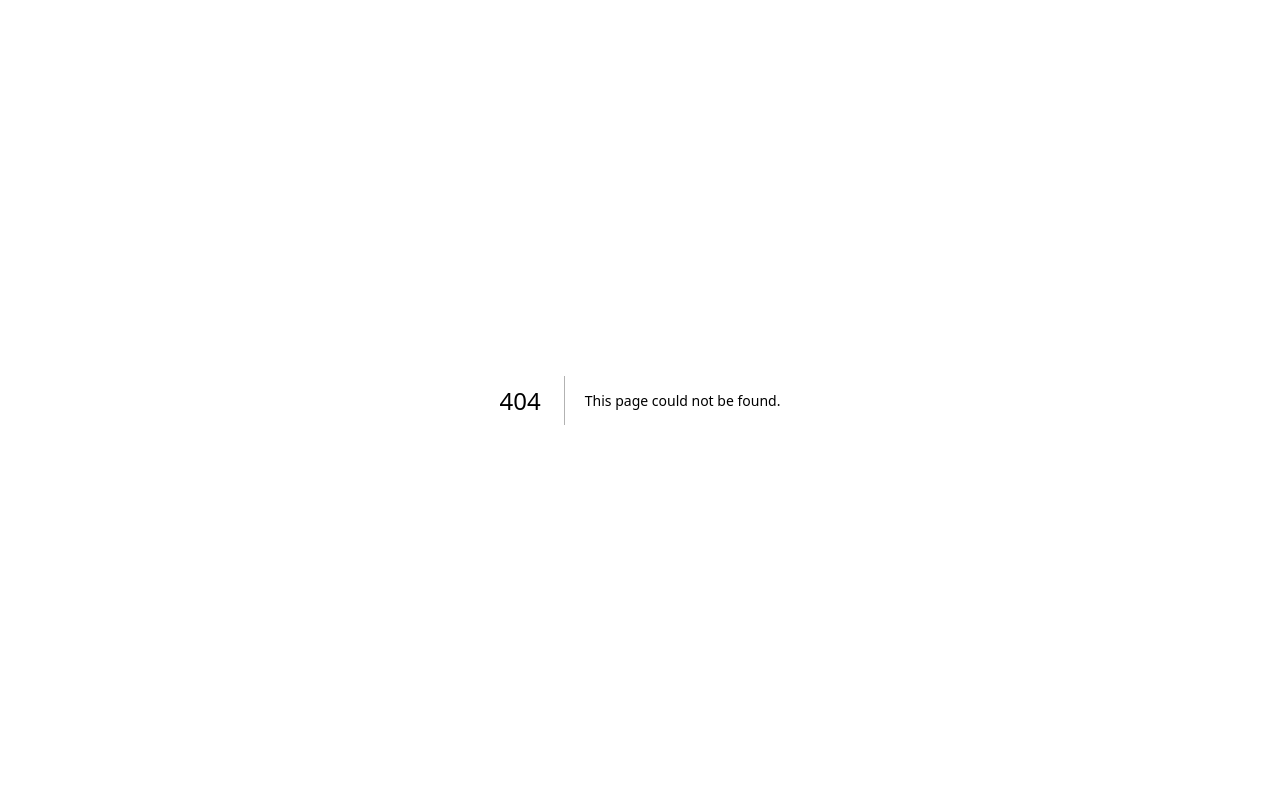
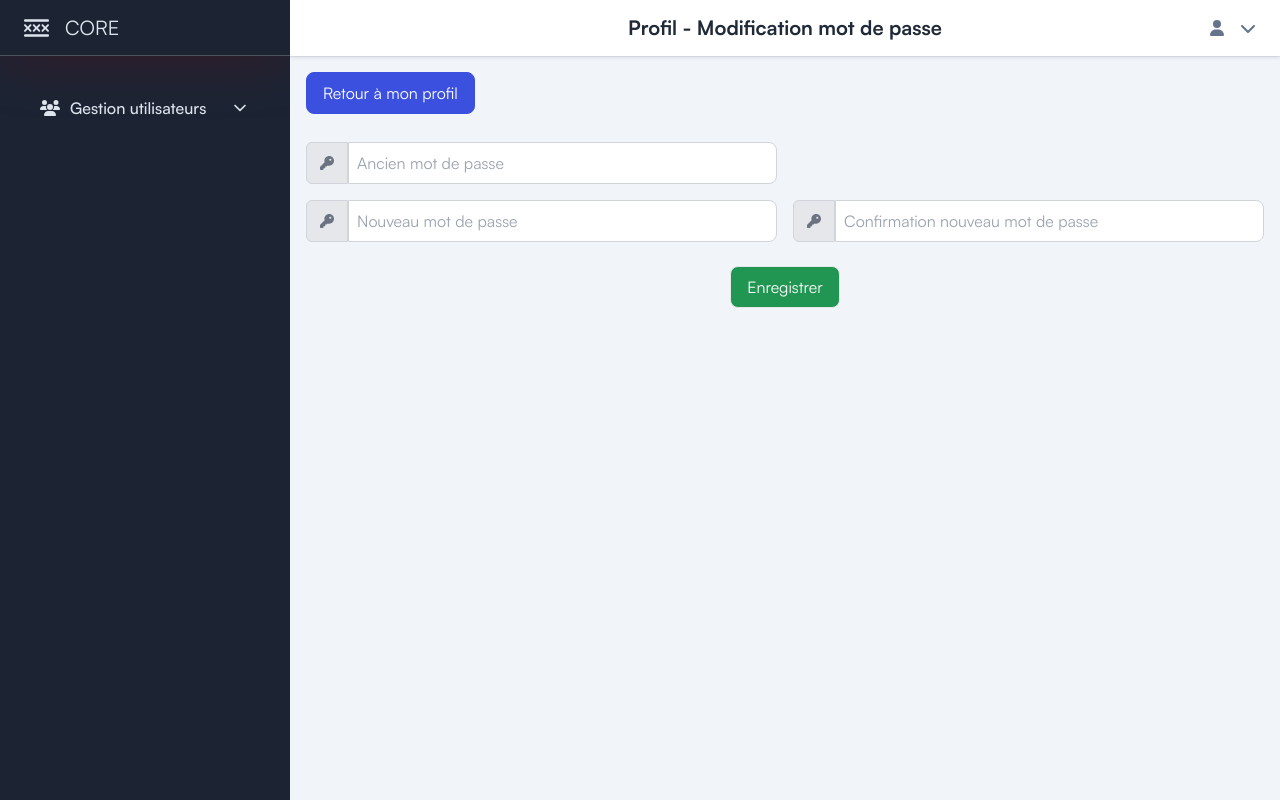
Before and after one commit to Rini-1349/core-frontend-nextjs, a Next.js app: page /profile/edit-password in a window 1280 px wide. Before the commit this address had no page. Built offline with nearby package versions, Linux system fonts and the light colour scheme.

Commit message:
Add AlertContext & editProfilePassword

```diff
--- a/src/app/(backoffice)/page.js
+++ b/src/app/(backoffice)/page.js
@@ -1,8 +1,6 @@
 "use client";
 
-import { useEffect, useState } from "react";
-import { useRouter } from "next/navigation";
-import { getSession, getTokenClientSide } from "@/utils/session";
+import { useEffect } from "react";
 import { useTitle } from "@/context/TitleContext";
 import ClientMeta from "@/components/Metadata/ClientMeta";
 
@@ -13,22 +11,11 @@ import ClientMeta from "@/components/Metadata/ClientMeta";
  * @returns {JSX.Element}
  */
 export default function Home() {
-  const [user, setUser] = useState(null);
-  const router = useRouter();
   const { title, setTitle } = useTitle();
 
   useEffect(() => {
     setTitle("Accueil");
-  });
-
-  useEffect(() => {
-    const session = getSession(getTokenClientSide());
-    if (!session) router.push("/login");
-    else setUser(session);
-    console.log("session : ", session);
   }, []);
-
-  if (!user) return null;
 
   return (
     <div>
--- /dev/null
+++ b/src/app/(backoffice)/profile/edit-password/page.js
@@ -0,0 +1,69 @@
+"use client";
+
+import { DefaultButton } from "@/components/Button/DefaultButton";
+import Form from "@/components/Form";
+import ClientMeta from "@/components/Metadata/ClientMeta";
+import { useIsLoading } from "@/context/LoadingContext";
+import { useTitle } from "@/context/TitleContext";
+import { getFrenchSlug } from "@/lib/slugUtils";
+import { editProfilePassword } from "@/services/users";
+import { faKey } from "@fortawesome/free-solid-svg-icons";
+import { useEffect, useState } from "react";
+
+export default function UserDetails() {
+  const { isLoading, setIsLoading } = useIsLoading();
+
+  const [formFields, setFormFields] = useState([
+    { name: "currentPassword", label: "Ancien mot de passe", type: "password", breakAfter: true, icon: faKey },
+    { name: "newPassword", label: "Nouveau mot de passe", type: "password", icon: faKey },
+    { name: "confirmNewPassword", label: "Confirmation nouveau mot de passe", type: "password", icon: faKey },
+  ]);
+
+  const validate = (data) => {
+    const errors = {};
+    if (data.newPassword !== data.confirmNewPassword) errors.confirmNewPassword = "Les mots de passe ne correspondent pas.";
+    return errors;
+  };
+
+  const { title, setTitle } = useTitle();
+  // Définir le titre de la page en fonction du mode
+  useEffect(() => {
+    setTitle(`Profil - Modification mot de passe`);
+  }, []);
+
+  const handleSubmit = async (values) => {
+    setIsLoading(true); // Activer le loader
+
+    try {
+      let response;
+      response = await editProfilePassword({ data: values });
+
+      return { type: "success", text: "Mot de passe modifié avec succès" };
+    } catch (error) {
+      console.log(error);
+      console.log("Edit password failed", error);
+      return { type: "error", text: error.message };
+    } finally {
+      setIsLoading(false); // Désactiver le loader
+    }
+  };
+
+  return (
+    <div>
+      <ClientMeta title={title} />
+      <div className="flex">
+        <DefaultButton
+          type="button"
+          title="Retour à mon profil"
+          onClick={() => {
+            window.location.href = `/${getFrenchSlug("profile")}`;
+          }}
+          btnStyle="primary"
+          widthClass=""
+          className="mb-5"
+        />
+      </div>
+      <Form fields={formFields} item={{}} validate={validate} onSubmit={handleSubmit} isReadOnly={false} setMode="edit" />
+    </div>
+  );
+}
--- a/src/app/(backoffice)/profile/page.js
+++ b/src/app/(backoffice)/profile/page.js
@@ -1,13 +1,14 @@
 "use client";
 
+import { DefaultButton } from "@/components/Button/DefaultButton";
 import Form from "@/components/Form";
 import ClientMeta from "@/components/Metadata/ClientMeta";
 import { useIsLoading } from "@/context/LoadingContext";
 import { useTitle } from "@/context/TitleContext";
+import { getFrenchSlug } from "@/lib/slugUtils";
 import { getProfile, updateProfile } from "@/services/users";
 import { faUser as faUserRegular } from "@fortawesome/free-regular-svg-icons";
 import { faAt, faUser } from "@fortawesome/free-solid-svg-icons";
-import { useParams, useSearchParams } from "next/navigation";
 import { useEffect, useState } from "react";
 
 export default function Profile() {
@@ -30,7 +31,7 @@ export default function Profile() {
   const formFields = [
     { name: "lastname", label: "Nom", type: "text", icon: faUser },
     { name: "firstname", label: "Prénom", type: "text", icon: faUserRegular },
-    { name: "email", label: "Email", type: "email", icon: faAt },
+    { name: "email", label: "Email", type: "email", breakAfter: true, icon: faAt },
   ];
 
   // Récupération des données utilisateur
@@ -59,8 +60,7 @@ export default function Profile() {
     setIsLoading(true); // Activer le loader
 
     try {
-      let response;
-      response = await updateProfile({ data: values });
+      const response = await updateProfile({ data: values });
 
       return { type: "success", text: "Profil mis à jour" };
     } catch (error) {
@@ -75,7 +75,18 @@ export default function Profile() {
   return (
     <div>
       <ClientMeta title={title} />
-      <Form fields={formFields} item={user} validate={validate} onSubmit={handleSubmit} isReadOnly={false} setMode="edit" />
+      <Form fields={formFields} item={user} validate={validate} onSubmit={handleSubmit} isReadOnly={false} setMode="edit">
+        <div className="flex">
+          <DefaultButton
+            type="button"
+            title="Modifier mot de passe"
+            onClick={() => {
+              window.location.href = `/${getFrenchSlug("profile/")}/${getFrenchSlug("edit-password/")}`;
+            }}
+            btnStyle="warning"
+          />
+        </div>
+      </Form>
     </div>
   );
 }
--- a/src/components/DataTable/index.jsx
+++ b/src/components/DataTable/index.jsx
@@ -15,6 +15,7 @@ import { useRouter } from "next/navigation";
 import { addOneItemToagination, definePopupParams, removeOneItemFromPagination, setPaginationButtons } from "@/utils/dataTableHelpers";
 import PopupContainer from "../Popup/PopupContainer";
 import ContentPageHeader from "./ContentPageHeader";
+import { useAlert } from "@/context/AlertContext";
 
 const DataTable = ({ columns, fetchData, deleteItem, setIsLoading, isLoading, paginationLimits, defaultFilters, addAction }) => {
   const [items, setItems] = useState([]);
@@ -22,6 +23,7 @@ const DataTable = ({ columns, fetchData, deleteItem, setIsLoading, isLoading, pa
   const [filters, setFilters] = useState(defaultFilters);
   const [tempFilters, setTempFilters] = useState(defaultFilters); // État temporaire pour les entrées utilisateur
   const { openPopup, closePopup } = usePopup();
+  const { showAlert } = useAlert();
   const [addFiltersRow, setAddFiltersRow] = useState(false);
   const router = useRouter();
 
@@ -84,6 +86,10 @@ const DataTable = ({ columns, fetchData, deleteItem, setIsLoading, isLoading, pa
           setPagination(updatedPagination);
         }
         console.log("Données reçues de l'iframe :", event.data);
+        showAlert({
+          type: "success",
+          text: "Opération effectuée avec succès",
+        });
         closePopup();
       }
     };
@@ -126,10 +132,19 @@ const DataTable = ({ columns, fetchData, deleteItem, setIsLoading, isLoading, pa
         setItems((prevItems) => prevItems.filter((item) => item.id !== itemId));
         const updatedPagination = removeOneItemFromPagination(pagination);
         setPagination(updatedPagination);
+        showAlert({
+          type: "success",
+          text: "Suppression effectuée.",
+        });
         closePopup();
       }
     } catch (error) {
       console.log(error.message);
+      showAlert({
+        type: "error",
+        text: "Une erreur est apparue pendant la suppression.",
+      });
+      closePopup();
     } finally {
       setIsLoading(false); // Désactiver le loader
     }
--- a/src/components/Form/Message/GlobalMessage.jsx
+++ b/src/components/Form/Message/GlobalMessage.jsx
@@ -1,6 +1,3 @@
-import { ConfirmationMessage } from "./ConfirmationMessage";
-import { ErrorMessage } from "./ErrorMessage";
-
 /**
  * GlobalMessage component
  *
@@ -9,13 +6,25 @@ import { ErrorMessage } from "./ErrorMessage";
  * @returns {JSX.Element}
  */
 function GlobalMessage({ message }) {
+  let color = "blue";
   if (message) {
-    if (message.type === "success") {
-      return <ConfirmationMessage text={message.text} />;
-    } else if (message.type === "error") {
-      return <ErrorMessage text={message.text} />;
+    switch (message.type) {
+      case "success":
+        color = "green";
+        break;
+      case "error":
+        color = "red";
+        break;
     }
   }
+
+  return (
+    message && (
+      <div className={`p-4 mb-4 text-sm text-${color}-800 rounded-lg bg-${color}-50`} role="alert">
+        <span className="font-medium">{message.heading}</span> {message.text}
+      </div>
+    )
+  );
 }
 
 export { GlobalMessage };
--- a/src/components/Header/DropdownUser.jsx
+++ b/src/components/Header/DropdownUser.jsx
@@ -20,7 +20,7 @@ const DropdownUser = () => {
 
   const handleLogout = () => {
     clearSession(); // Efface le cookie de session
-    router.push(getFrenchSlug("login"));
+    router.push(getFrenchSlug("/login"));
   };
 
   return (
--- a/src/components/Layouts/AdminLayout.jsx
+++ b/src/components/Layouts/AdminLayout.jsx
@@ -8,6 +8,8 @@ import { LoadingProvider } from "@/context/LoadingContext";
 import LayoutContent from "../Loader/LayoutContent";
 import { useSearchParams } from "next/navigation";
 import { SessionProvider } from "@/context/SessionContext";
+import { AlertProvider } from "@/context/AlertContext";
+import PageAlert from "../PageAlert";
 
 /**
  * AdminLayout component
@@ -29,11 +31,14 @@ export default function AdminLayout({ children }) {
         <div className="main-content">
           {!isModal && <Header sidebarOpen={sidebarOpen} setSidebarOpen={setSidebarOpen} />}
           <div className="content-wrapper">
-            <PopupProvider>
-              <LoadingProvider>
-                <LayoutContent>{children}</LayoutContent>
-              </LoadingProvider>
-            </PopupProvider>
+            <AlertProvider>
+              <PageAlert />
+              <PopupProvider>
+                <LoadingProvider>
+                  <LayoutContent>{children}</LayoutContent>
+                </LoadingProvider>
+              </PopupProvider>
+            </AlertProvider>
           </div>
         </div>
       </div>
--- /dev/null
+++ b/src/components/PageAlert/index.jsx
@@ -0,0 +1,51 @@
+import { useAlert } from "@/context/AlertContext";
+import React, { useEffect } from "react";
+
+function PageAlert() {
+  const { alertMessage, hideAlert } = useAlert();
+  let color = "blue";
+
+  if (alertMessage) {
+    switch (alertMessage.type) {
+      case "success":
+        color = "green";
+        break;
+      case "error":
+        color = "red";
+        break;
+      default:
+        color = "blue";
+        break;
+    }
+  }
+
+  // Fermer l'alerte après 5 secondes
+  useEffect(() => {
+    if (alertMessage) {
+      const timer = setTimeout(() => {
+        hideAlert();
+      }, 5000); // L'alerte disparait après 5 secondes
+      return () => clearTimeout(timer); // Cleanup du timer
+    }
+  }, [alertMessage, hideAlert]);
+
+  return (
+    alertMessage && (
+      <div className={`absolute top-0 left-0 right-0 p-4 mb-4 text-sm text-${color}-800 rounded-lg bg-${color}-100`} role="alert">
+        <div className="flex justify-between items-center">
+          <div className="m-auto">
+            <span className="font-medium">{alertMessage.heading}</span> {alertMessage.text}
+          </div>
+          <button
+            className="ml-2 text-${color}-800"
+            onClick={hideAlert} // Bouton pour fermer l'alerte manuellement
+          >
+            &times;
+          </button>
+        </div>
+      </div>
+    )
+  );
+}
+
+export default PageAlert;
--- /dev/null
+++ b/src/context/AlertContext.jsx
@@ -0,0 +1,23 @@
+import React, { createContext, useContext, useState, useEffect } from "react";
+
+// Créer un contexte pour l'alerte
+const AlertContext = createContext();
+
+export const useAlert = () => {
+  return useContext(AlertContext);
+};
+
+// Fournisseur de contexte
+export const AlertProvider = ({ children }) => {
+  const [alertMessage, setAlertMessage] = useState(null);
+
+  const showAlert = (msg) => {
+    setAlertMessage(msg);
+  };
+
+  const hideAlert = () => {
+    setAlertMessage(null);
+  };
+
+  return <AlertContext.Provider value={{ alertMessage, showAlert, hideAlert }}>{children}</AlertContext.Provider>;
+};
--- a/src/services/users.js
+++ b/src/services/users.js
@@ -54,6 +54,24 @@ export async function updateProfile({ data }) {
       Authorization: `Bearer ${BEARER_TOKEN}`,
     },
     method: "PUT",
+    body: JSON.stringify(data),
+  });
+}
+
+/**
+ * editProfilePassword function
+ *
+ * @export
+ * @async
+ * @param {{}} data
+ * @returns {Axios}
+ */
+export async function editProfilePassword({ data }) {
+  return apiFetch(`profile/edit-password`, {
+    headers: {
+      Authorization: `Bearer ${BEARER_TOKEN}`,
+    },
+    method: "POST",
     body: JSON.stringify(data),
   });
 }
```
